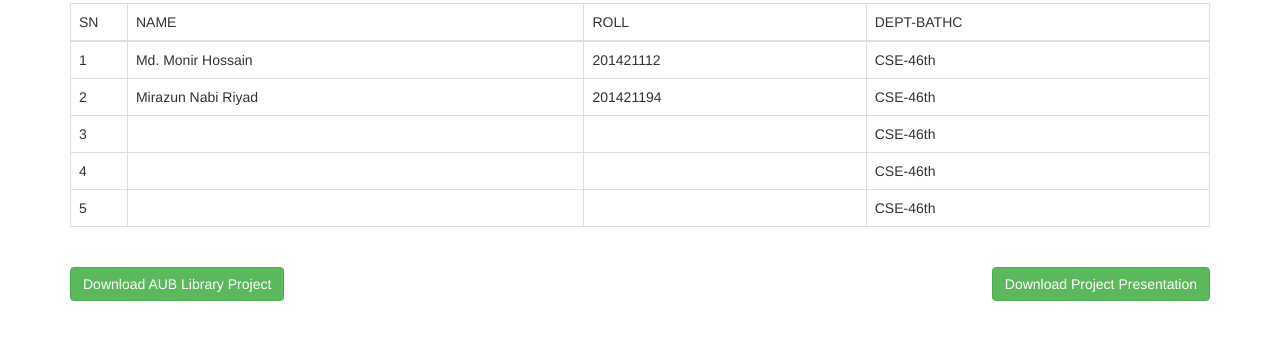
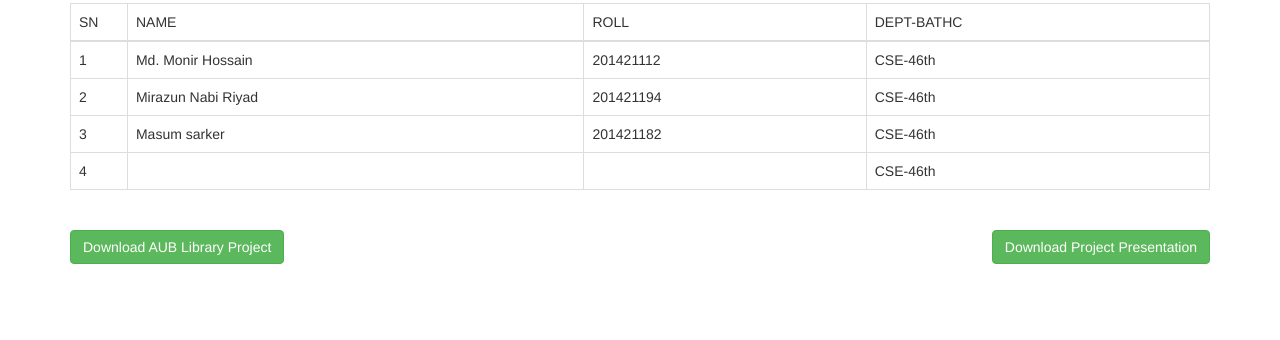
Before and after one commit to sarkaromar/sarkaromar.github.io, a website: page aub/team.html in a window 1280 px wide. Shown: the part 98-438 px from the top of the page. Drawn offline with Linux system fonts and the light colour scheme.

Commit message:
Team update

```diff
--- a/aub/team.html
+++ b/aub/team.html
@@ -37,18 +37,12 @@
 	      			</tr>
 	      			<tr>
 	      				<td>3</td>
-	      				<td></td>
-	      				<td></td>
+	      				<td>Masum sarker</td>
+	      				<td>201421182</td>
 	      				<td>CSE-46th</td>
 	      			</tr>
 	      			<tr>
 	      				<td>4</td>
-	      				<td></td>
-	      				<td></td>
-	      				<td>CSE-46th</td>
-	      			</tr>
-	      			<tr>
-	      				<td>5</td>
 	      				<td></td>
 	      				<td></td>
 	      				<td>CSE-46th</td>
```
